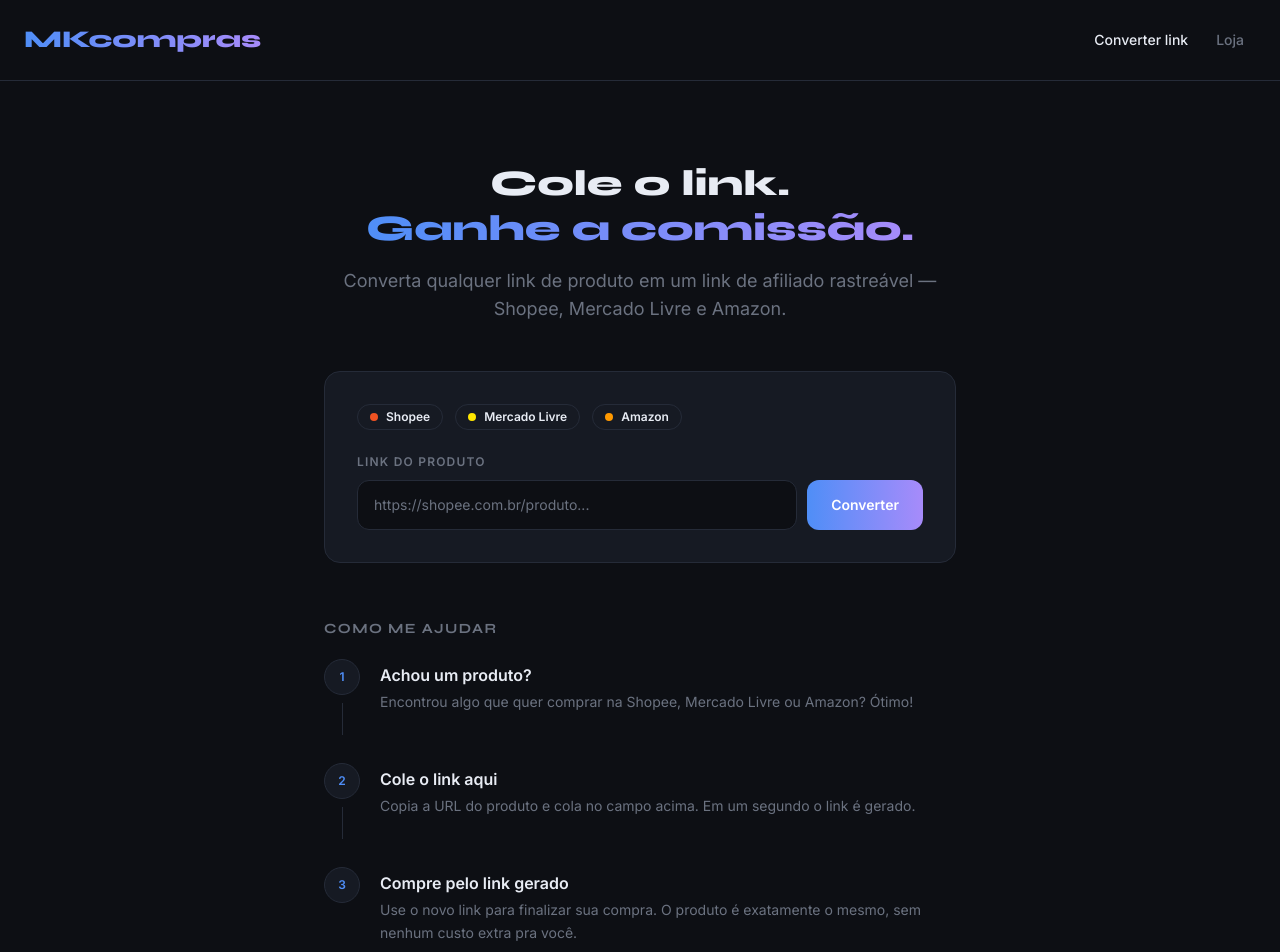
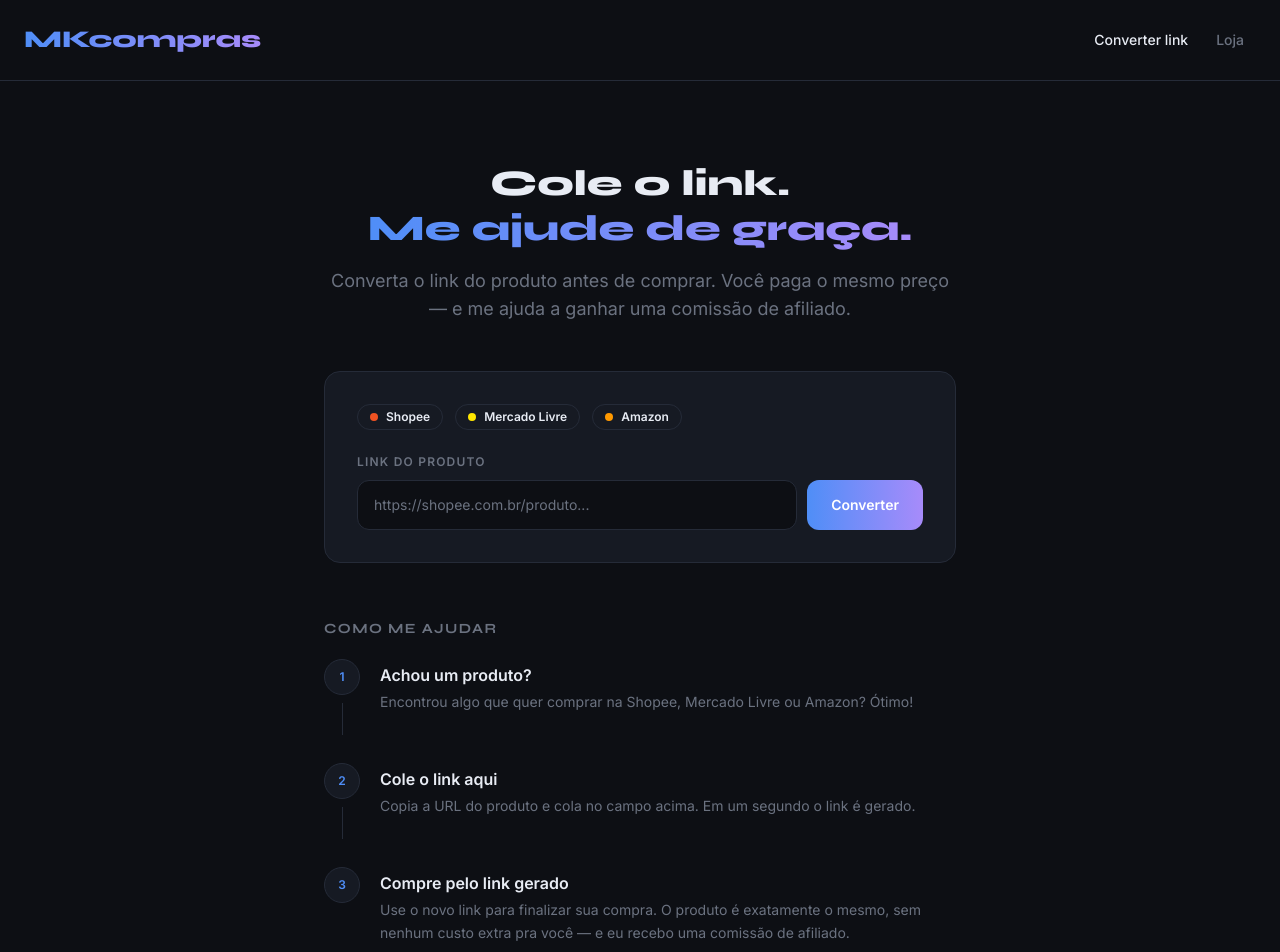
Before and after one commit to mkuaye/mkcompras, a React (Vite) app: page / in a window 1280 px wide. Shown: the top 952 px of the page. Built offline with nearby package versions, Linux system fonts and the light colour scheme.

Commit message:
change text

```diff
--- a/src/pages/HomePage.jsx
+++ b/src/pages/HomePage.jsx
@@ -32,11 +32,11 @@ export default function HomePage() {
         <h1 className="font-syne text-4xl font-black mb-4 leading-tight">
           Cole o link.<br />
           <span className="bg-gradient-to-r from-accent to-accent2 bg-clip-text text-transparent">
-            Ganhe a comissão.
+            Me ajude de graça.
           </span>
         </h1>
         <p className="text-muted text-lg">
-          Converta qualquer link de produto em um link de afiliado rastreável — Shopee, Mercado Livre e Amazon.
+          Converta o link do produto antes de comprar. Você paga o mesmo preço — e me ajuda a ganhar uma comissão de afiliado.
         </p>
       </div>
 
@@ -65,7 +65,7 @@ export default function HomePage() {
           {[
             { num: 1, title: 'Achou um produto?', desc: 'Encontrou algo que quer comprar na Shopee, Mercado Livre ou Amazon? Ótimo!' },
             { num: 2, title: 'Cole o link aqui', desc: 'Copia a URL do produto e cola no campo acima. Em um segundo o link é gerado.' },
-            { num: 3, title: 'Compre pelo link gerado', desc: 'Use o novo link para finalizar sua compra. O produto é exatamente o mesmo, sem nenhum custo extra pra você.' },
+            { num: 3, title: 'Compre pelo link gerado', desc: 'Use o novo link para finalizar sua compra. O produto é exatamente o mesmo, sem nenhum custo extra pra você — e eu recebo uma comissão de afiliado.' },
           ].map((step, idx) => (
             <div key={step.num} className="flex gap-5 pb-7 last:pb-0 relative">
               <div className="flex flex-col items-center">
```
